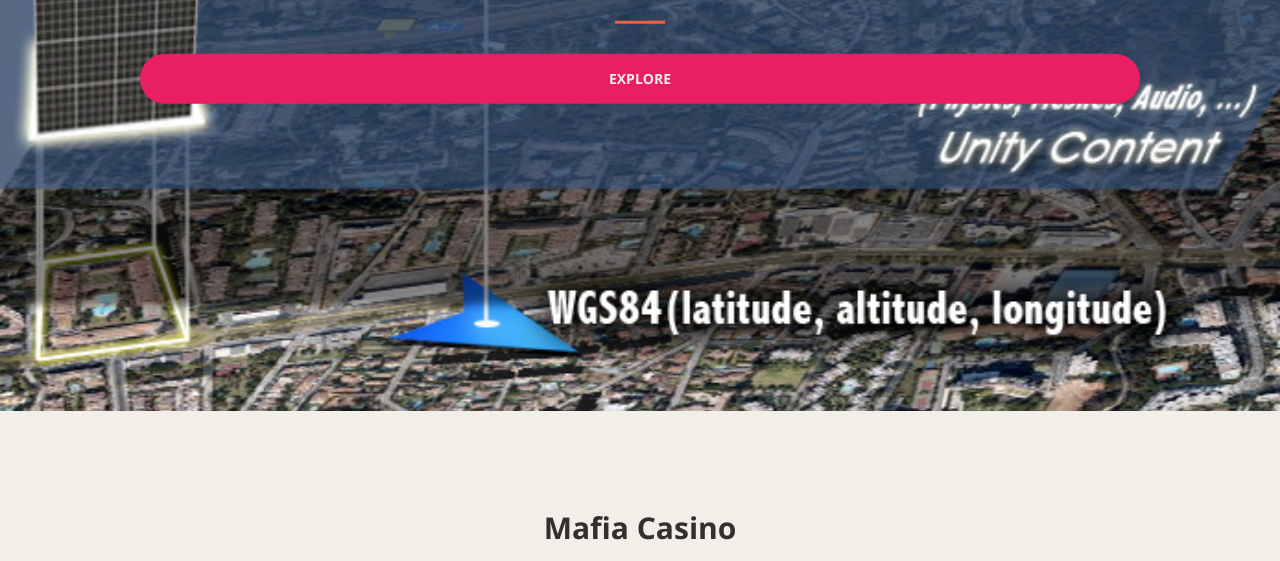
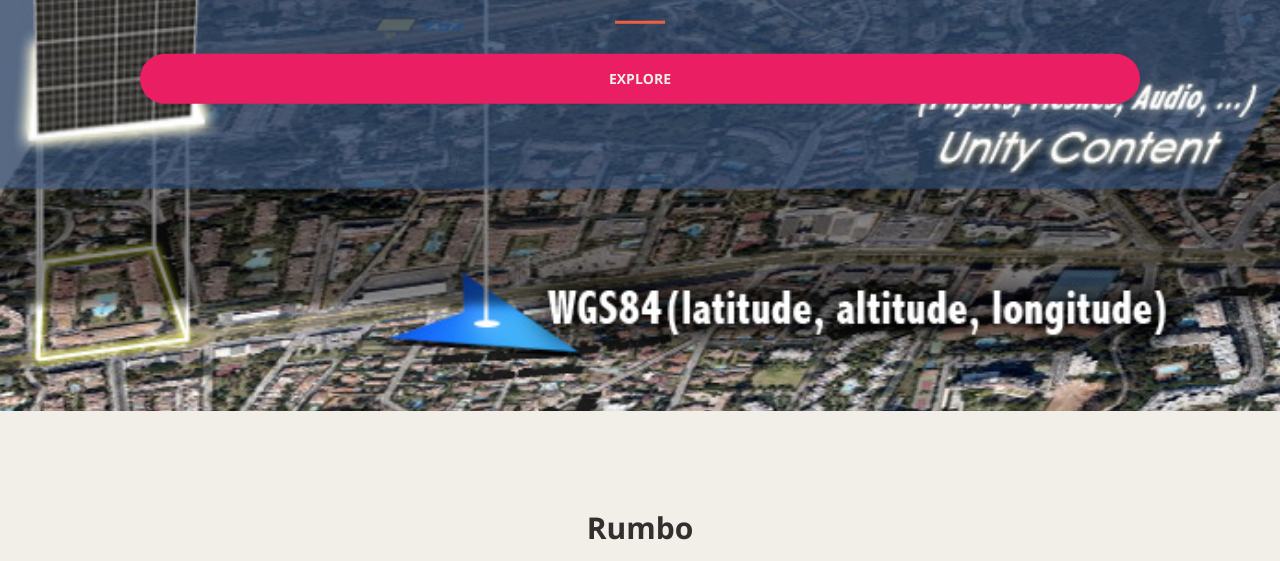
Before and after one commit to VergaraF/vergaraF-website, a plain HTML site: page rumbo.html in a window 1280 px wide. Shown: the part 389-950 px from the top of the page. Drawn offline with nearby package versions, Linux system fonts and the light colour scheme.

Commit message:
Fixed un-modified tittle for section heading

```diff
--- a/rumbo.html
+++ b/rumbo.html
@@ -89,7 +89,7 @@
            <div class="container">
                <div class="row">
                    <div class="col-lg-10 col-lg-offset-1 text-center">
-                       <h2 class="section-heading">Mafia Casino</h2>
+                       <h2 class="section-heading">Rumbo</h2>
                        <hr class="light">
                        <p class="text-faded2">
                          <b>Rumbo</b> is a mobile application for android and iOS devices. Rumbo is an early stage startup based in Montreal. I was contacted by a high school teacher to develop his product, so I did few things for him.
```
Also changed, not shown: snaphunt.html (+1 -1 lines), touber.html (+1 -1 lines).
